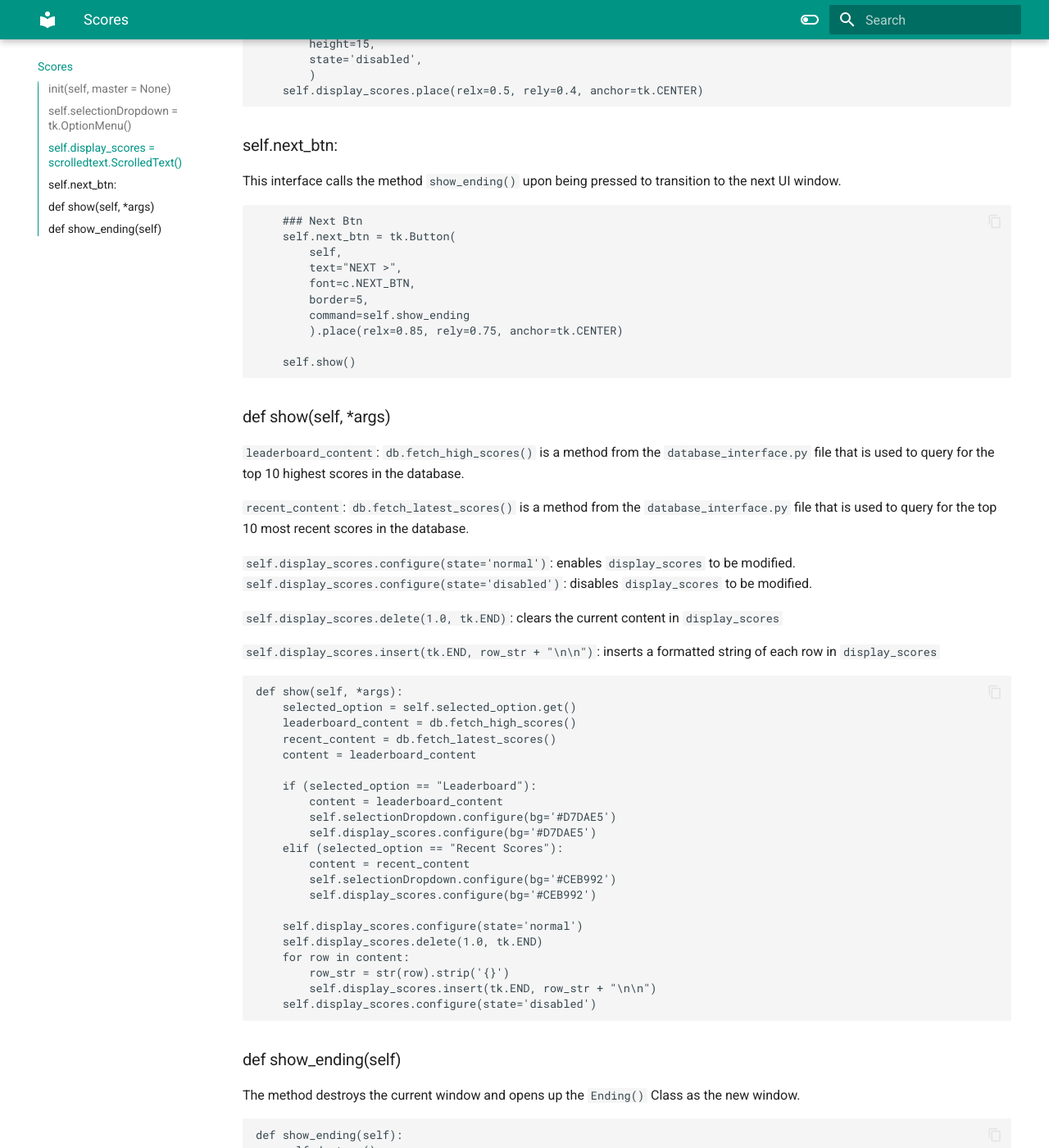
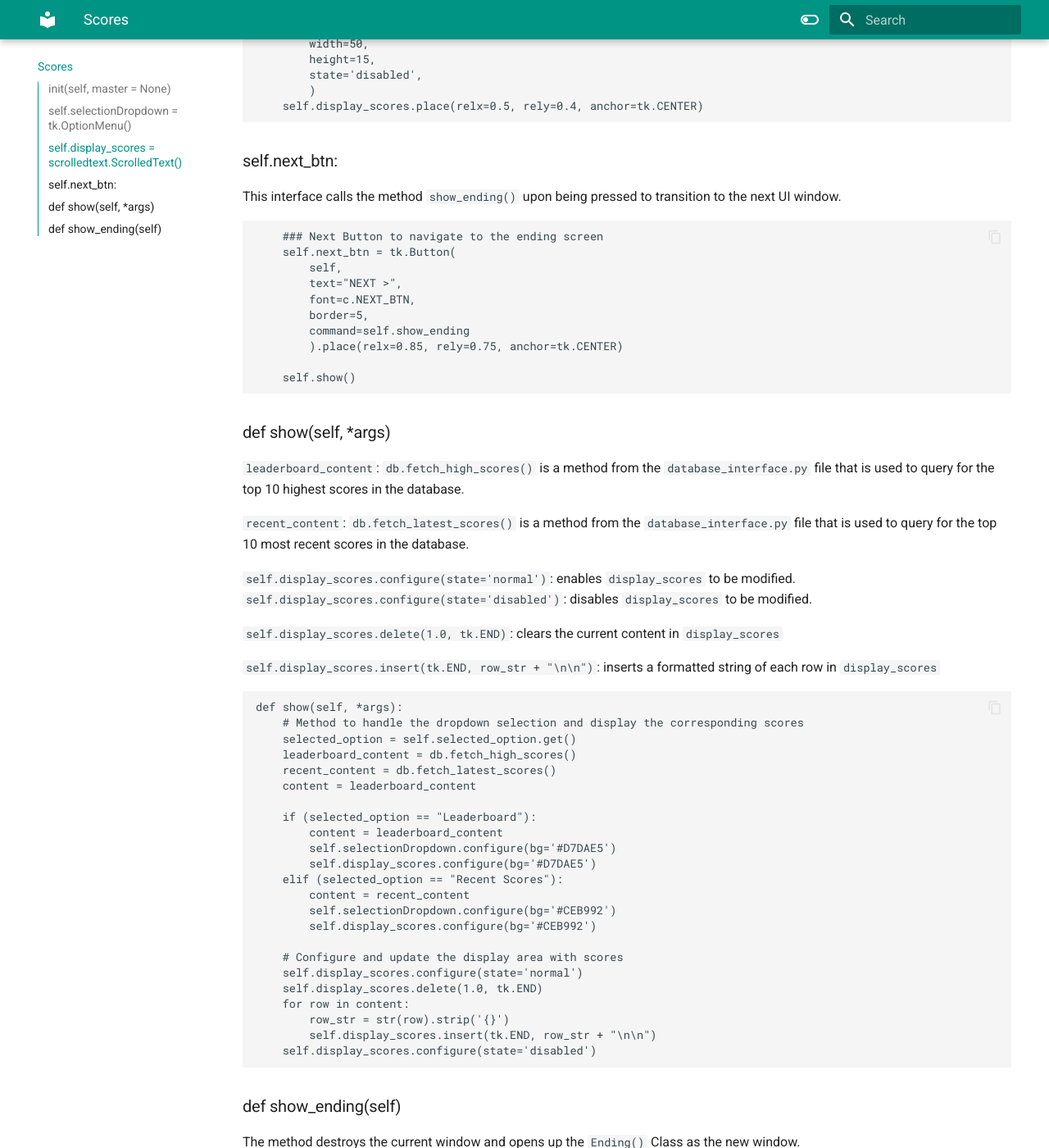
Before and after one commit to zed-ex/CTD-1D-Documentation-Site, an MkDocs documentation site: the page built from docs/scores.md, in a window 1280 px wide and 1400 px high, scrolled down 1199 px. Shown: the whole window at 82% size. Built offline with MkDocs 1.6.1 and Material for MkDocs 9.7.7, drawn with Linux system fonts in a browser that asks for light colours; some of the changed text lies outside the part shown.

Commit message:
Update scores.md
Added comments

````diff
--- a/docs/scores.md
+++ b/docs/scores.md
@@ -2,6 +2,7 @@
 Initialise Scores Tkinter frame.
 ``` py
 def __init__(self, master = None):
+    # Initialize the frame with background color and grid settings
     tk.Frame.__init__(self, master, bg='#8447FF')
     self.grid(sticky="nsew")
     self.master.columnconfigure(0, weight=1)
@@ -17,7 +18,7 @@ def __init__(self, master = None):
 
 `self.selectionDropdown = tk.OptionMenu()`: When an option tracked by `StringVar()` is selected, the method `show()` is called to make a query request to the database to retrieve the respective filtered entries of highest score to lowest or the most recent scores.
 ``` py
-    ### Dropdown Menu
+    ### Dropdown Menu for selecting Leaderboard or Recent Scores
     options = ["Leaderboard", "Recent Scores"]
 
     self.selected_option = tk.StringVar(self)
@@ -49,7 +50,7 @@ The retrieved filtered entries are displayed inside the interface frame and its
 ### self.next_btn:
 This interface calls the method `show_ending()` upon being pressed to transition to the next UI window.
 ``` py
-    ### Next Btn
+    ### Next Button to navigate to the ending screen
     self.next_btn = tk.Button(
         self,
         text="NEXT >",
@@ -74,6 +75,7 @@ This interface calls the method `show_ending()` upon being pressed to transition
 `self.display_scores.insert(tk.END, row_str + "\n\n")`: inserts a formatted string of each row in `display_scores`
 ``` py
 def show(self, *args):
+    # Method to handle the dropdown selection and display the corresponding scores
     selected_option = self.selected_option.get()
     leaderboard_content = db.fetch_high_scores()
     recent_content = db.fetch_latest_scores()
@@ -88,6 +90,7 @@ def show(self, *args):
         self.selectionDropdown.configure(bg='#CEB992')
         self.display_scores.configure(bg='#CEB992')
 
+    # Configure and update the display area with scores
     self.display_scores.configure(state='normal')
     self.display_scores.delete(1.0, tk.END)
     for row in content:
@@ -99,6 +102,7 @@ def show(self, *args):
 ### def show_ending(self)
 The method destroys the current window and opens up the `Ending()` Class as the new window.
 ``` py
+# Method to navigate to the ending screen
 def show_ending(self):
     self.destroy()
     ending_window = Ending()
````
